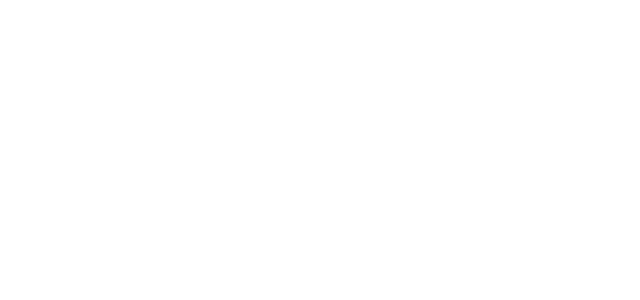
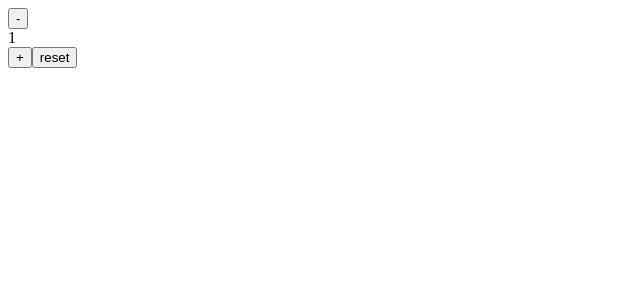
Before and after one commit to wecode-bootcamp-korea/react-assginment, a React (Create React App) app: page /count in a window 1280 px wide. Before the commit this address had no page. Shown: the top 300 px of the page, without its empty margins (0-640 px from the left). Built offline with nearby package versions, Linux system fonts and the light colour scheme.

Commit message:
Assignment3-2 : Count 컴포넌트 구현

```diff
--- a/src/Router.js
+++ b/src/Router.js
@@ -3,6 +3,7 @@
 import Introduce from './pages/Introduce/Introduce';
 import Product from './pages/Product/Product';
 import Color from './pages/Product/components/Color/Color';
+import Count from './pages/Product/components/Count/Count';
 
 const Router = () => {
   return (
@@ -11,6 +12,7 @@
         <Route path='/' element={<Introduce />} />
         <Route path='/product'element={<Product />} />
         <Route path='/color'element={<Color />} />
+        <Route path='/count' element={<Count/>} />
       </Routes>
     </BrowserRouter>
   );
--- a/src/pages/Product/components/Count/Count.js
+++ b/src/pages/Product/components/Count/Count.js
@@ -1,18 +1,32 @@
-import React from "react";
+import React, {useState} from "react";
 import "./Count.scss";
 
-const Count = () => {
+
+const Count= () => {
+  const [count, setCount] = useState(1)
+
+  const decreaseCount = ()=> {
+    if (count>1){
+      setCount(count -1)
+    }
+  }
+  const increaseCount = ()=> {
+      setCount(count +1)
+  }
+
+  const resetCount = ()=> {
+    setCount(1)
+  }
+
   return (
-    <div className="count">
-      <div className="countInput">
-        <button onClick={() => {}}>-</button>
-        <div className="countInputText">1</div>
-        <button onClick={() => {}}>+</button>
-      </div>
-      <button className="resetBtn" onClick={() => {}}>
-        reset
-      </button>
-    </div>
+
+  <div>
+      <button onClick={decreaseCount}>-</button>
+      <div>{count}</div>
+      <button onClick={increaseCount}>+</button>
+      <button onClick={resetCount}>reset</button>
+  </div>
+
   );
 };
 
```
